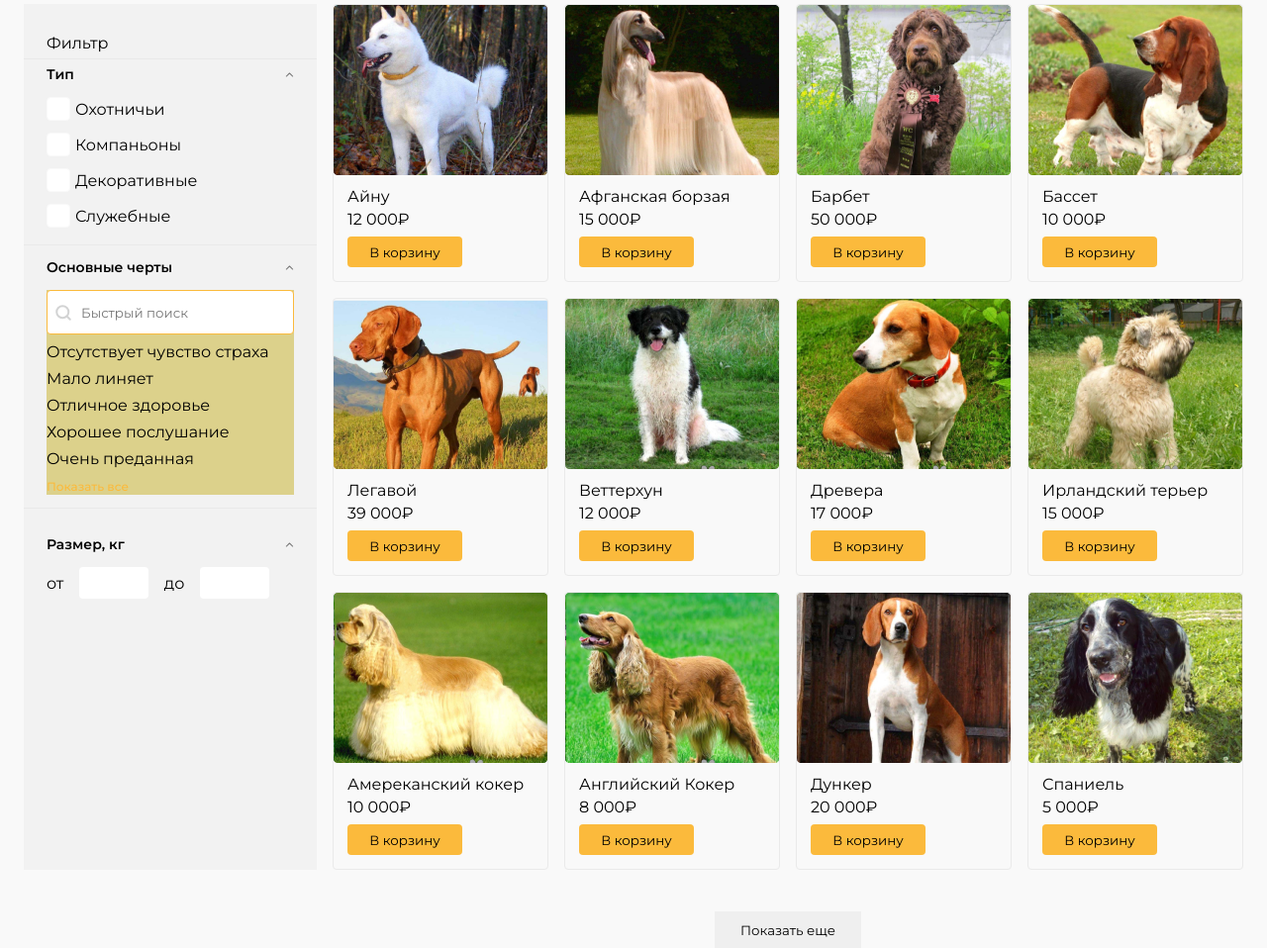
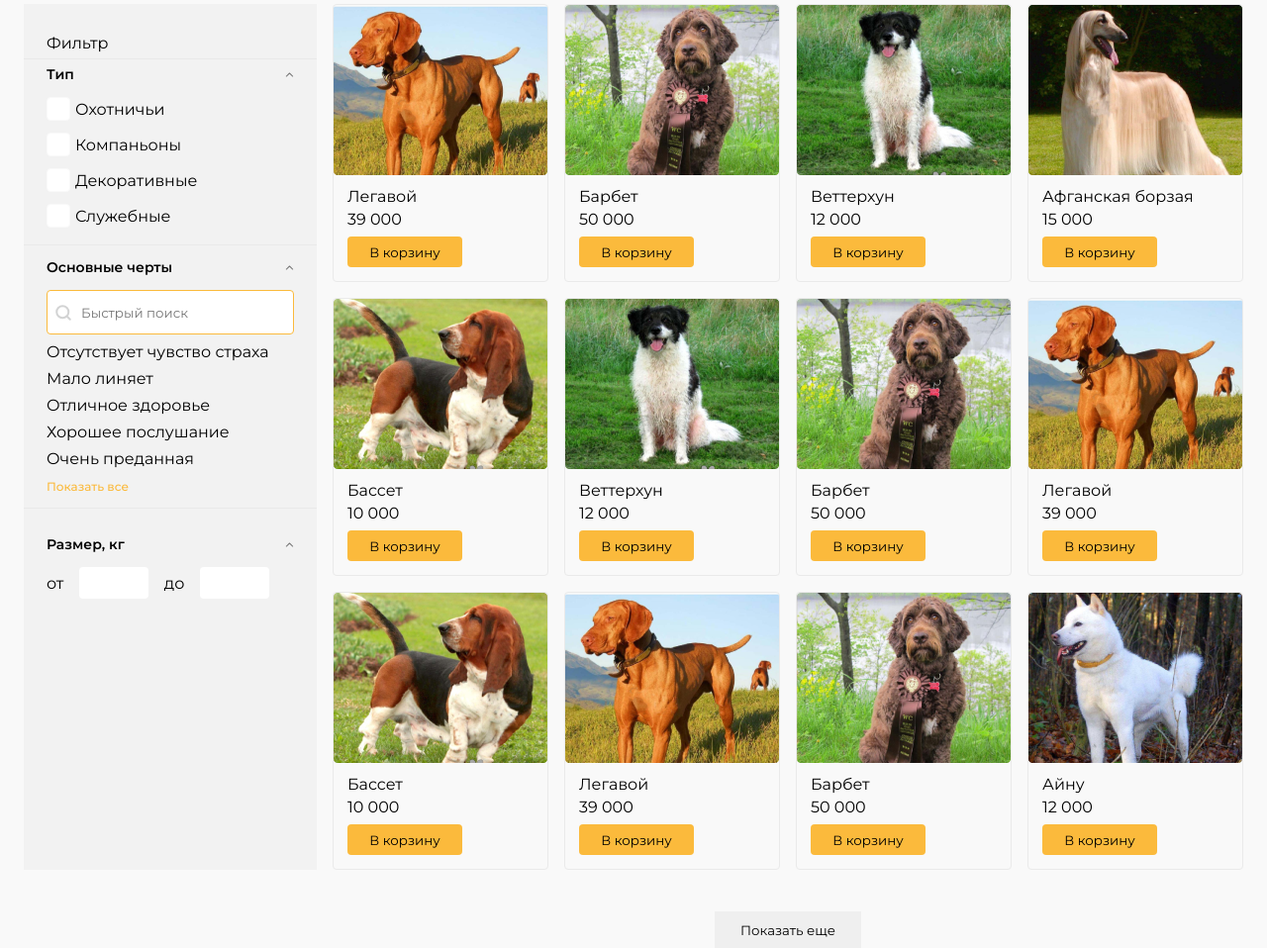
Before and after one commit to NikitaPakhomov/Animal-Shop, a website: page app/index.html in a window 1280 px wide. Shown: the part 198-1156 px from the top of the page at 99% size. Drawn offline with Linux system fonts and the light colour scheme.

Commit message:
template generation done

```diff
--- a/app/index.html
+++ b/app/index.html
@@ -50,13 +50,17 @@
                     <div class="filters__name">Тип</div>
                     <ul class="filters__ul">
                         <li><input type="checkbox" class="checkbox" id="filters__checkbox-1" />
-                            <label for="filters__checkbox-1">Охотничьи</label></li>
+                            <label for="filters__checkbox-1">Охотничьи</label>
+                        </li>
                         <li><input type="checkbox" class="checkbox" id="filters__checkbox-2" />
-                            <label for="filters__checkbox-2">Компаньоны</label></li>
+                            <label for="filters__checkbox-2">Компаньоны</label>
+                        </li>
                         <li><input type="checkbox" class="checkbox" id="filters__checkbox-3" />
-                            <label for="filters__checkbox-3">Декоративные</label></li>
+                            <label for="filters__checkbox-3">Декоративные</label>
+                        </li>
                         <li><input type="checkbox" class="checkbox" id="filters__checkbox-4" />
-                            <label for="filters__checkbox-4">Служебные</label></li>
+                            <label for="filters__checkbox-4">Служебные</label>
+                        </li>
                     </ul>
                 </div>
                 <div class="filters__main-features">
@@ -89,102 +93,15 @@
             </aside>
 
             <article class="cards">
-                <div class="cards__item">
+
+                <template id="template">
                     <div class="cards__img-container">
-                        <img src="./img/dogs/dog-1.png" alt="dog" class="cards__img">
+                        <img src="" alt="dog" class="cards__img">
                     </div>
-                    <div class="cards__name">Айну</div>
-                    <div class="cards__cost">12 000₽</div>
+                    <div class="cards__name"></div>
+                    <div class="cards__cost"></div>
                     <input type="button" class="btn-in-cart" value="В корзину">
-                </div>
-                <div class="cards__item">
-                    <div class="cards__img-container">
-                        <img src="./img/dogs/dog-2.png" alt="dog" class="cards__img">
-                    </div>
-                    <div class="cards__name">Афганская борзая</div>
-                    <div class="cards__cost">15 000₽</div>
-                    <input type="button" class="btn-in-cart" value="В корзину">
-                </div>
-                <div class="cards__item">
-                    <div class="cards__img-container">
-                        <img src="./img/dogs/dog-3.png" alt="dog" class="cards__img">
-                    </div>
-                    <div class="cards__name">Барбет</div>
-                    <div class="cards__cost">50 000₽</div>
-                    <input type="button" class="btn-in-cart" value="В корзину">
-                </div>
-                <div class="cards__item">
-                    <div class="cards__img-container">
-                        <img src="./img/dogs/dog-4.png" alt="dog" class="cards__img">
-                    </div>
-                    <div class="cards__name">Бассет</div>
-                    <div class="cards__cost">10 000₽</div>
-                    <input type="button" class="btn-in-cart" value="В корзину">
-                </div>
-                <div class="cards__item">
-                    <div class="cards__img-container">
-                        <img src="./img/dogs/dog-5.png" alt="dog" class="cards__img">
-                    </div>
-                    <div class="cards__name">Легавой</div>
-                    <div class="cards__cost">39 000₽</div>
-                    <input type="button" class="btn-in-cart" value="В корзину">
-                </div>
-                <div class="cards__item">
-                    <div class="cards__img-container">
-                        <img src="./img/dogs/dog-6.png" alt="dog" class="cards__img">
-                    </div>
-                    <div class="cards__name">Веттерхун</div>
-                    <div class="cards__cost">12 000₽</div>
-                    <input type="button" class="btn-in-cart" value="В корзину">
-                </div>
-                <div class="cards__item">
-                    <div class="cards__img-container">
-                        <img src="./img/dogs/dog-7.png" alt="dog" class="cards__img">
-                    </div>
-                    <div class="cards__name">Древера</div>
-                    <div class="cards__cost">17 000₽</div>
-                    <input type="button" class="btn-in-cart" value="В корзину">
-                </div>
-                <div class="cards__item">
-                    <div class="cards__img-container">
-                        <img src="./img/dogs/dog-8.png" alt="dog" class="cards__img">
-                    </div>
-                    <div class="cards__name">Ирландский терьер</div>
-                    <div class="cards__cost">15 000₽</div>
-                    <input type="button" class="btn-in-cart" value="В корзину">
-                </div>
-                <div class="cards__item">
-                    <div class="cards__img-container">
-                        <img src="./img/dogs/dog-9.png" alt="dog" class="cards__img">
-                    </div>
-                    <div class="cards__name">Амереканский кокер</div>
-                    <div class="cards__cost">10 000₽</div>
-                    <input type="button" class="btn-in-cart" value="В корзину">
-                </div>
-                <div class="cards__item">
-                    <div class="cards__img-container">
-                        <img src="./img/dogs/dog-10.png" alt="dog" class="cards__img">
-                    </div>
-                    <div class="cards__name">Английский Кокер</div>
-                    <div class="cards__cost">8 000₽</div>
-                    <input type="button" class="btn-in-cart" value="В корзину">
-                </div>
-                <div class="cards__item">
-                    <div class="cards__img-container">
-                        <img src="./img/dogs/dog-11.png" alt="dog" class="cards__img">
-                    </div>
-                    <div class="cards__name">Дункер</div>
-                    <div class="cards__cost">20 000₽</div>
-                    <input type="button" class="btn-in-cart" value="В корзину">
-                </div>
-                <div class="cards__item">
-                    <div class="cards__img-container">
-                        <img src="./img/dogs/dog-12.png" alt="dog" class="cards__img">
-                    </div>
-                    <div class="cards__name">Спаниель</div>
-                    <div class="cards__cost">5 000₽</div>
-                    <input type="button" class="btn-in-cart" value="В корзину">
-                </div>
+                </template>
             </article>
             <div class="btn-more-cont">
                 <button class="btn-more">Показать еще</button>
@@ -192,7 +109,8 @@
 
         </main>
     </div>
-    <script src="./js/jsTask2.js"></script>
+    <!-- <script src="./js/jsTask2.js"></script> -->
+    <script src="./js/js_lesson2.js"></script>
 </body>
 
 </html>
--- /dev/null
+++ b/app/js/js_lesson2.js
@@ -0,0 +1,61 @@
+let data = [
+    {
+        "img": "./img/dogs/dog-1.png",
+        "name": "Айну",
+        "cost": "12 000",
+    },
+    {
+        "img": "./img/dogs/dog-2.png",
+        "name": "Афганская борзая",
+        "cost": "15 000",
+    },
+    {
+        "img": "./img/dogs/dog-3.png",
+        "name": "Барбет",
+        "cost": "50 000",
+    },
+    {
+        "img": "./img/dogs/dog-4.png",
+        "name": "Бассет",
+        "cost": "10 000",
+    },
+    {
+        "img": "./img/dogs/dog-5.png",
+        "name": "Легавой",
+        "cost": "39 000",
+    },
+    {
+        "img": "./img/dogs/dog-6.png",
+        "name": "Веттерхун",
+        "cost": "12 000",
+    },
+    {
+        "img": "./img/dogs/dog-7.png",
+        "name": "Древера",
+        "cost": "17 000",
+    }
+]
+
+let itemsCont = document.querySelector('.cards');
+let itemTemplate = itemsCont.querySelector('#template');
+for (i = 0; i < 12; i++) {
+    itemsCont.appendChild(createElement(getInfo()));
+}
+
+function createElement({ img, name, cost }) {
+    let elem = document.createElement('div');
+    elem.classList.add('cards__item');
+    elem.append(itemTemplate.content.cloneNode(true));
+    elem.children[0].children[0].src = `${img}`;
+    console.log(elem.children[0].children[0].src);
+    elem.children[1].textContent = `${name}`;
+    elem.children[2].textContent = `${cost}`;
+    return elem;
+
+}
+
+function getInfo() {
+    let int = Math.floor(Math.random() * (data.length - 1));
+    console.log(int);
+    return data[int];
+}
```
